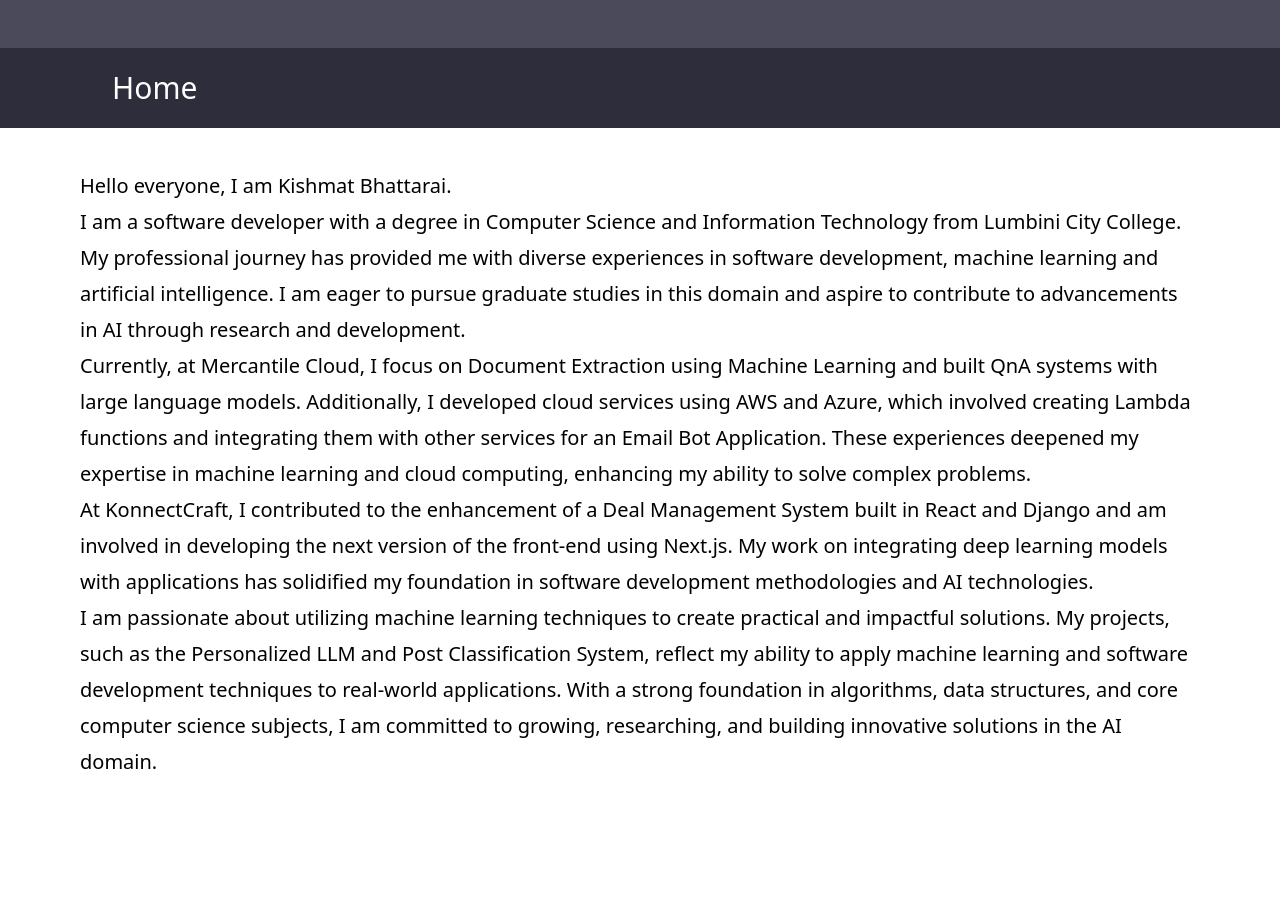
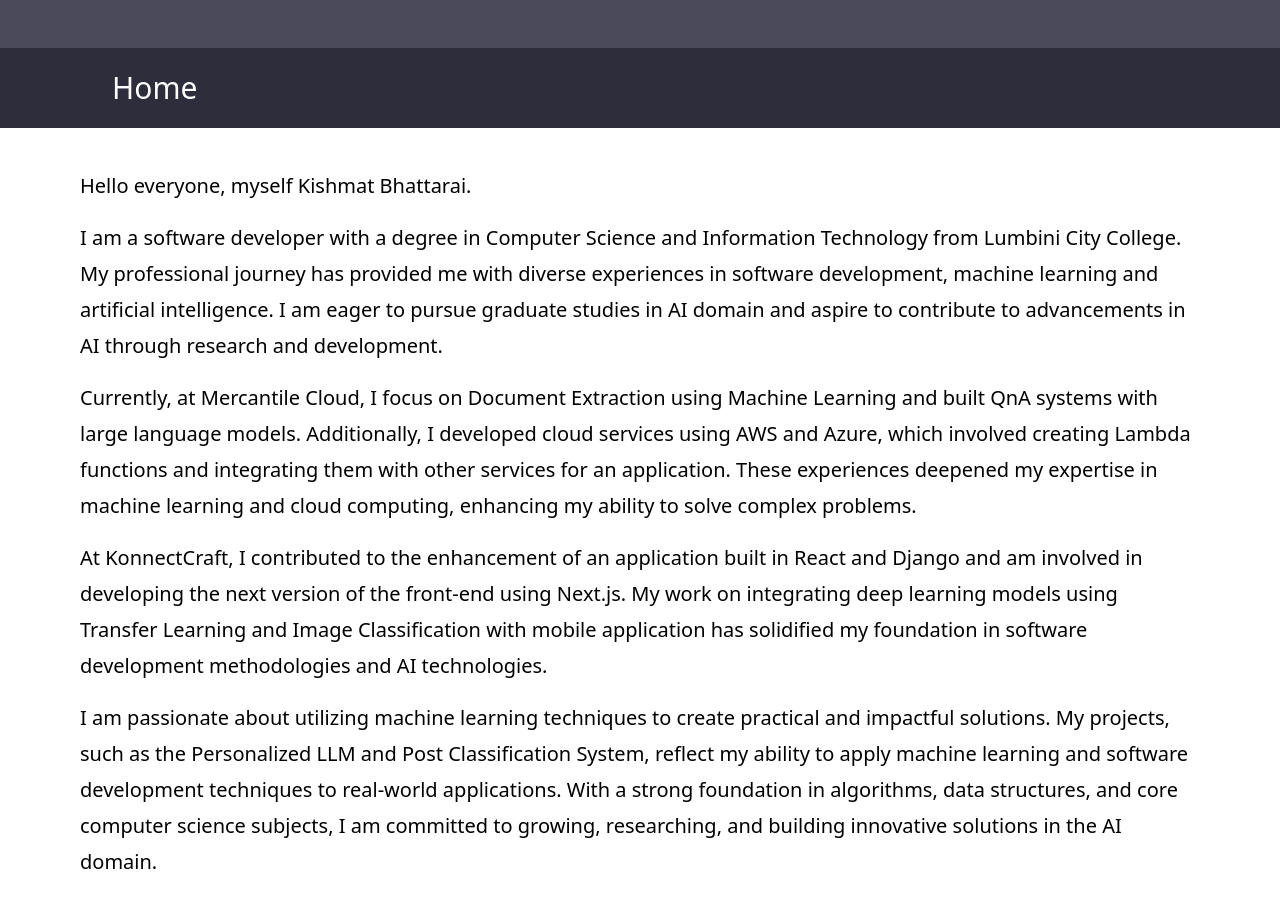
Before and after one commit to 0xkibh/kishmat-portfolio, a SvelteKit app: page / in a window 1280 px wide. Shown: the part 520-1428 px from the top of the page. Before the commit the page ends 1340 px from the top, so only its background shows below. Built offline with nearby package versions, Linux system fonts and the light colour scheme.

Commit message:
feat: update home page message

```diff
--- a/src/routes/+page.svelte
+++ b/src/routes/+page.svelte
@@ -10,22 +10,23 @@
 	<div class="w-full bg-[#2E2D3C] text-white h-20 text-3xl flex items-center pl-28">
 		Home
 	</div>
-	<div class="text-xl  py-10 px-20 leading-9">
-		<p> Hello everyone, I am Kishmat Bhattarai. </p>
+	<div class="flex-col space-y-4 text-xl  py-10 px-20 leading-9">
+		<p> Hello everyone, myself Kishmat Bhattarai. </p>
 
 		<p> I am a software developer with a degree in Computer Science and Information Technology from Lumbini City College.
 			My professional journey has provided me with diverse experiences in software development, machine learning and artificial
-			intelligence. I am eager to pursue graduate studies in this domain and aspire to contribute to advancements in AI through research and development.
+			intelligence. I am eager to pursue graduate studies in AI domain and aspire to contribute to advancements in AI through research and development.
 		</p>
 
         <p>Currently, at Mercantile Cloud, I focus on Document Extraction using Machine Learning and built QnA systems with large language models.
-			Additionally, I developed cloud services using AWS and Azure, which involved creating Lambda functions and integrating them with other services for an Email Bot Application.
+			Additionally, I developed cloud services using AWS and Azure, which involved creating Lambda functions and integrating them with other services for an application.
 		   These experiences deepened my expertise in machine learning and cloud computing, enhancing my ability to solve complex problems.
 		</p>
 
-        <p>At KonnectCraft, I contributed to the enhancement of a Deal Management System built in React and Django and
+        <p>At KonnectCraft, I contributed to the enhancement of an application built in React and Django and
 		am involved in developing the next version of the front-end using Next.js. My work on integrating deep learning models
-		with applications has solidified my foundation in software development methodologies and AI technologies.
+		using Transfer Learning and Image Classification with mobile application has solidified my foundation in software development
+		methodologies and AI technologies.
 		</p>
 
 		<p>
--- a/src/routes/Header.svelte
+++ b/src/routes/Header.svelte
@@ -19,7 +19,7 @@
 					<div class="font-light">
 						Software Developer | Python, Web, ML, NLP
 						<p>Kathmandu, Nepal</p>
-						<p>kishmat17@gmail.com</p>
+						<a href="mailto: kishmat17@gmail.com" class="underline">kishmat17@gmail.com</a>
 					</div>
 				</div>
 			</div>
```
